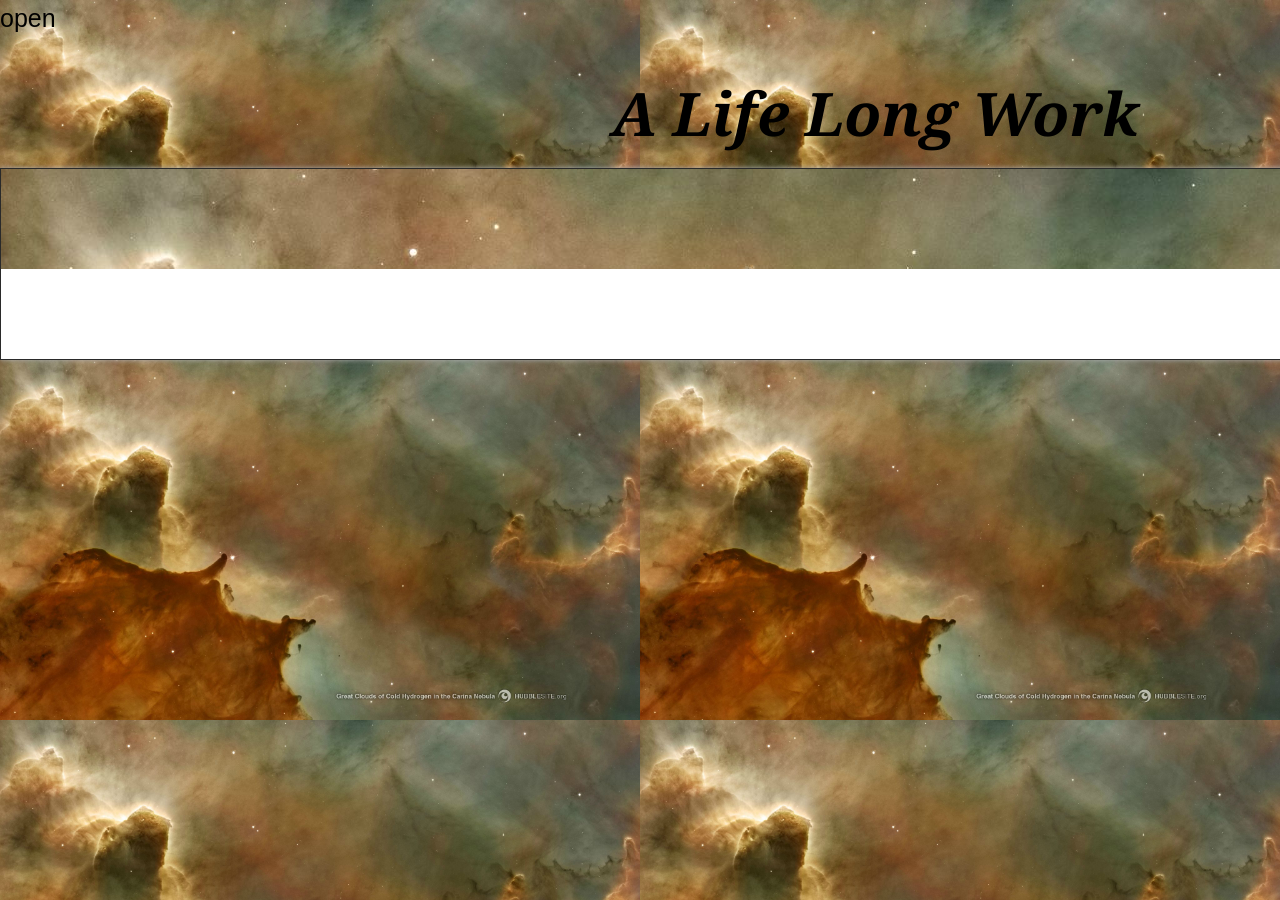
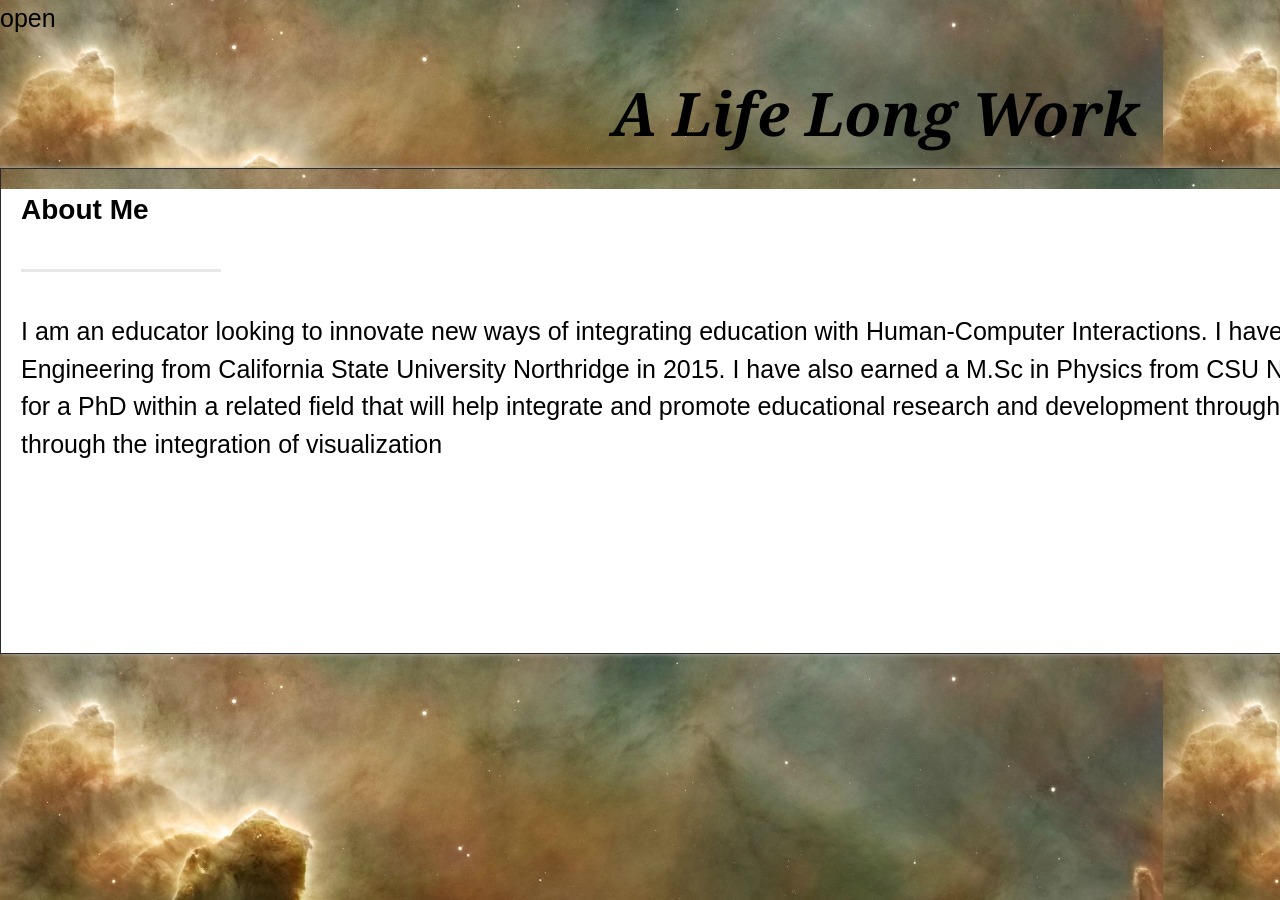
Before and after one commit to alifelongwork/alifelongwork.github.io, a Jekyll site: the page built from pages/about.html, in a window 1280 px wide. Built offline with Jekyll 4.4.1, drawn with Linux system fonts in a browser that asks for light colours.

Commit message:
Update about.html

```diff
--- a/pages/about.html
+++ b/pages/about.html
@@ -1,3 +1,8 @@
 ---
 layout: page
 ---
+
+<h1>About Me</h1>
+<h1 class="section-heading-spacer"></h1><br>
+  <p>I am an educator looking to innovate new ways of integrating education with Human-Computer Interactions. I have earned a B.Sc in Mechanical Engineering from        California State University Northridge in 2015. I have also earned a M.Sc in Physics from CSU Northridge in 2019. I am presently aiming for a PhD within a related field that will help integrate and promote educational research and development through technology. I think this is achievable through the integration of visualization
+  </p>
```
